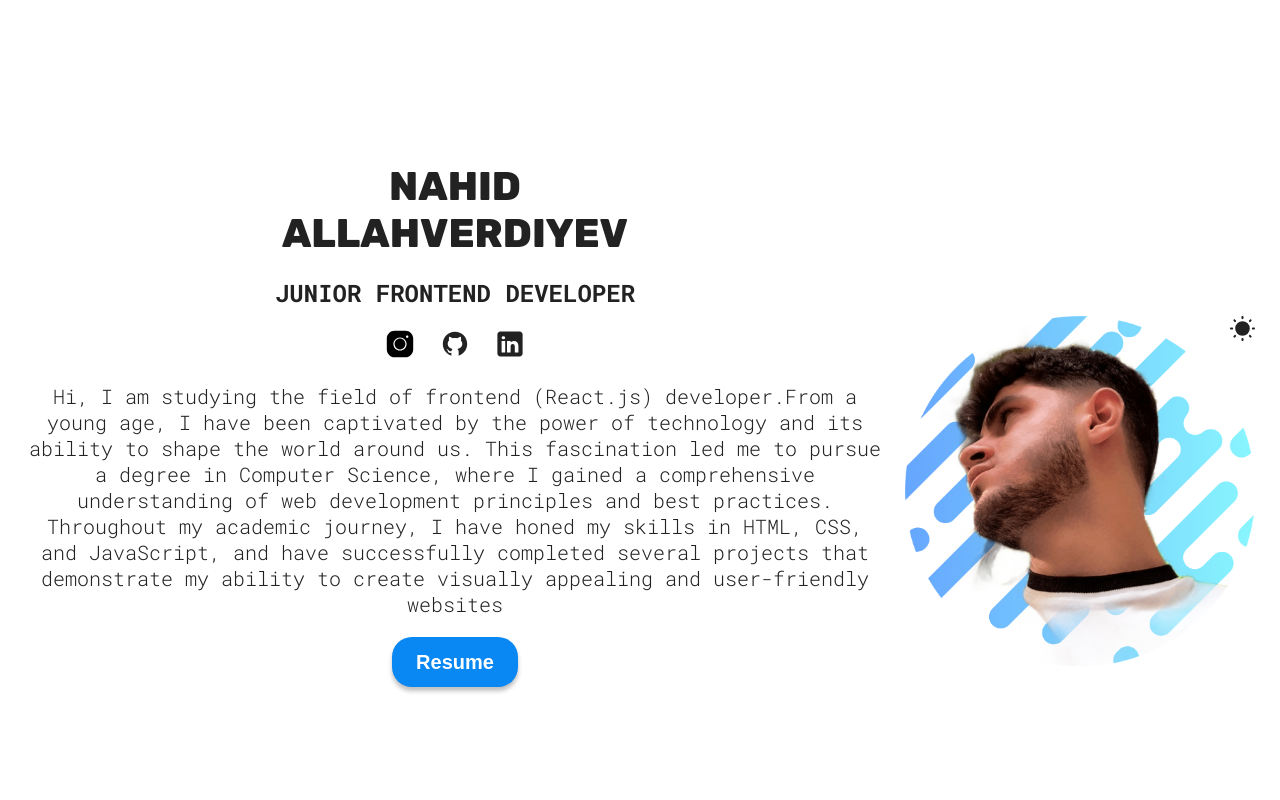
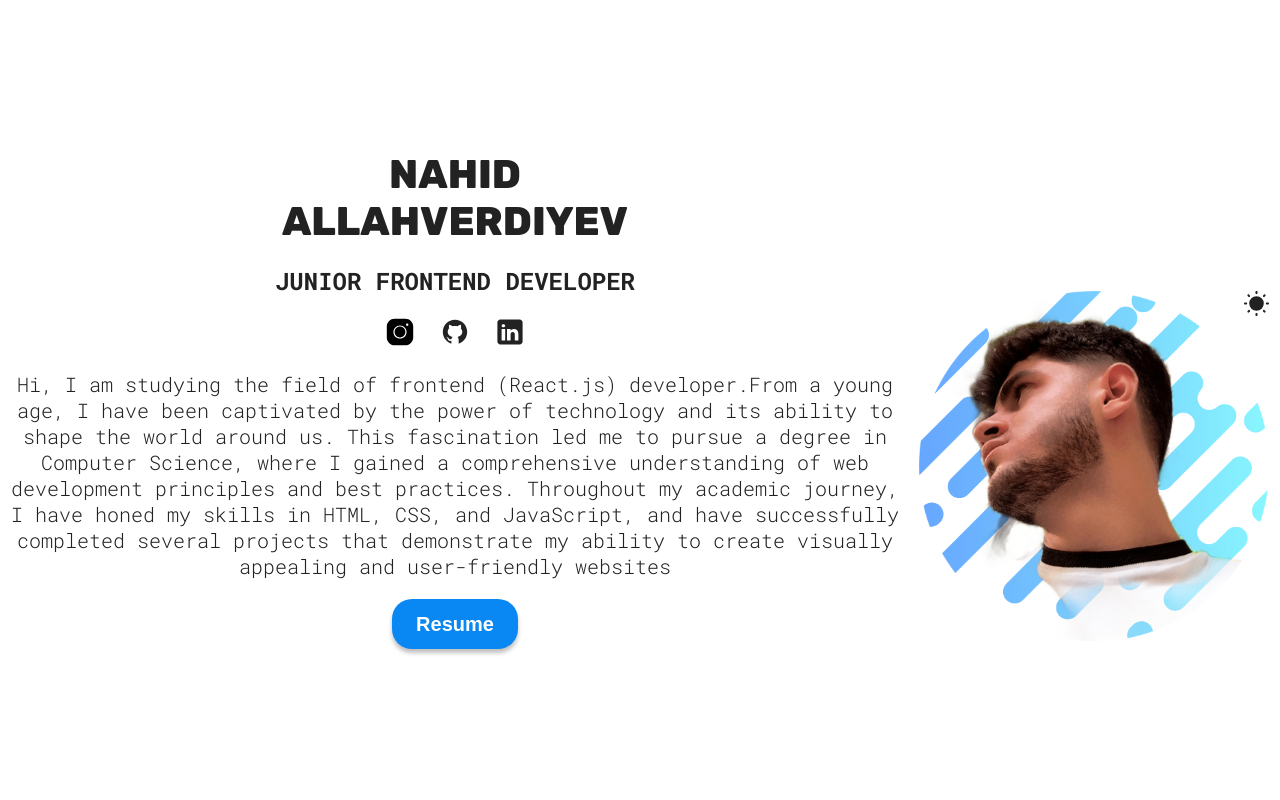
Before and after one commit to nahidallhv/my-portfolio-react, a React (Vite) app: page / in a window 1280 px wide. Shown: the top 800 px of the page. Built offline with nearby package versions, Linux system fonts and the light colour scheme.

Commit message:
Update HeroStyles.module.css

```diff
--- a/src/sections/Hero/HeroStyles.module.css
+++ b/src/sections/Hero/HeroStyles.module.css
@@ -6,7 +6,7 @@
   text-align: center;
   height: 100dvh;
   min-height: 500px;
-  padding: 25px;
+  margin-bottom: 35px;
 
   .hero {
     max-width: 200px;
```
